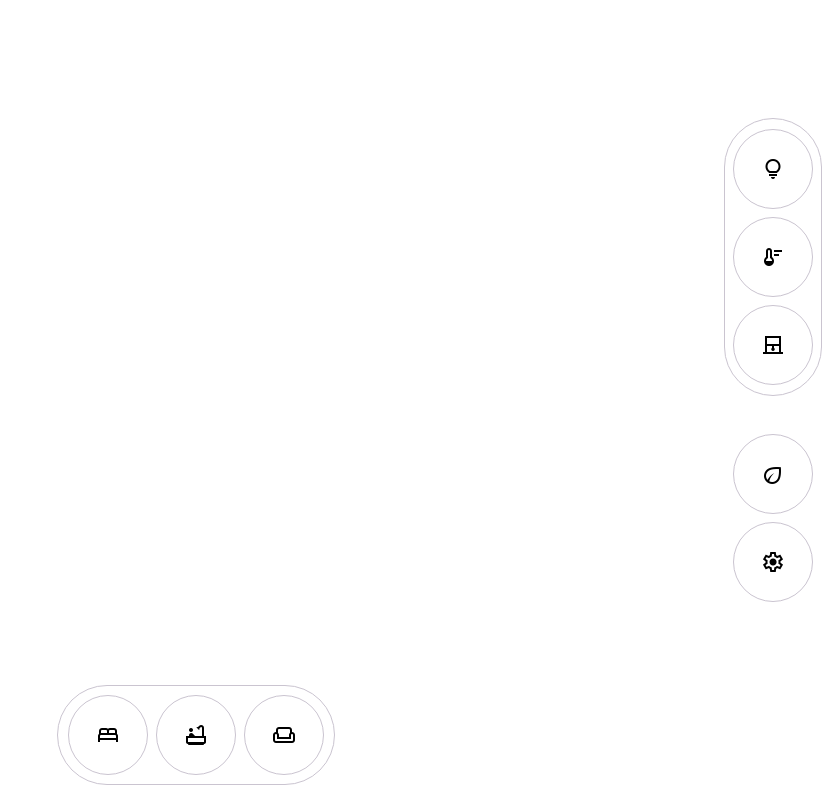
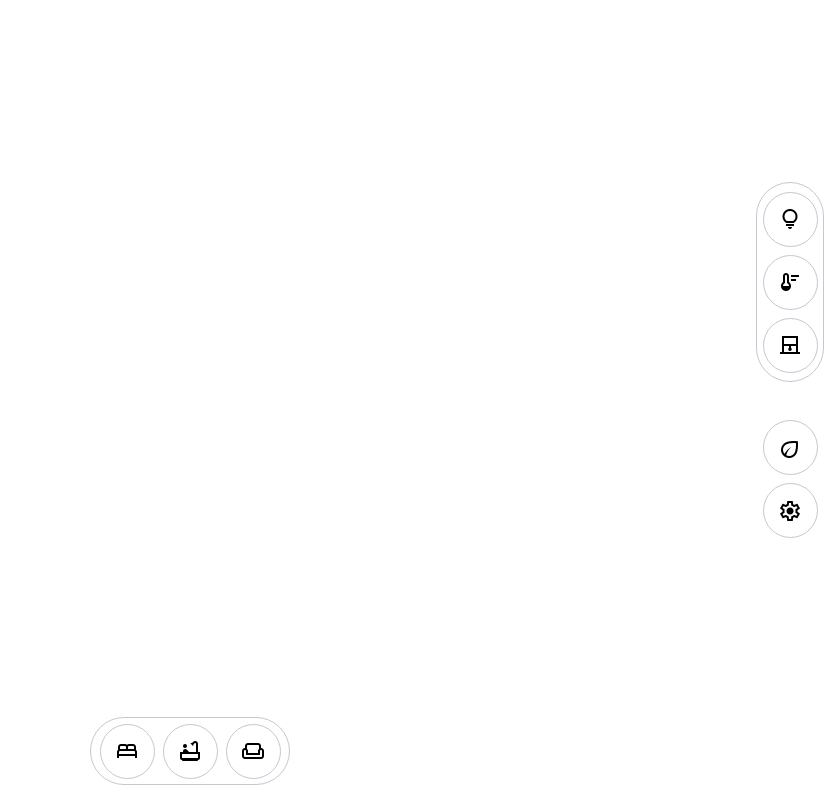
Before and after one commit to MocDenny/ARIS, a website: page client/index.html in a window 1280 px wide. Shown: the whole page, without its empty margins (450-1280 px from the left). Drawn offline with nearby package versions, Linux system fonts and the light colour scheme.

Commit message:
small nav agai

```diff
--- a/client/css/styles.css
+++ b/client/css/styles.css
@@ -44,6 +44,7 @@ body {
   font-size: 18px;
   background: #fff;
   color: #000;
+  cursor: none;
 }
 
 /* ── Device ────────────────────────────────────────────────── */
@@ -60,7 +61,7 @@ body {
   position: absolute;
   top: 0;
   left: 0;
-  right: 104px;
+  right: 80px;
   /* space for sidenav */
   bottom: 80px;
   /* space for roombar */
@@ -379,8 +380,7 @@ body {
   position: absolute;
   top: 0;
   right: 0;
-  /*width: 80px;*/
-  margin-right: 8px;
+  width: 80px;
   height: calc(100% - 80px);
   display: flex;
   flex-direction: column;
@@ -391,8 +391,8 @@ body {
 }
 
 .nav-item {
-  width: 80px;
-  height: 80px;
+  width: 55px;
+  height: 55px;
   border-radius: 50%;
   border: 0.5px solid #cac4d0;
   background: transparent;
@@ -411,13 +411,14 @@ body {
   display: flex;
   flex-direction: column;
   gap: 8px;
-  border-radius: 50px;
+  border-radius: 36px;
   border: 0.5px solid var(--Schemes-Outline-Variant, #cac4d0);
   background: var(--Schemes-On-Primary, #fff);
-  /*height: 200px;*/
+  width: 68px;
+  height: 200px;
   align-items: center;
   justify-content: center;
-  padding: 10px 8px;
+  padding: 8px;
 }
 
 .nav-pill-2 {
@@ -447,15 +448,14 @@ body {
 
 /* ── RoomBar ───────────────────────────────────────────────── */
 .room-bar {
-  border-radius: 50px;
+  border-radius: 36px;
   border: 0.5px solid var(--Schemes-Outline-Variant, #cac4d0);
   background: var(--Schemes-On-Primary, #fff);
   position: absolute;
-  /*width: 200px;*/
-  padding: 0px 10px;
-  height: 100px;/*68px;*/
+  width: 200px;
+  height: 68px;
   bottom: 15px;
-  left: calc(50% - 133px);
+  left: calc(50% - 100px);
   display: flex;
   align-items: center;
   justify-content: center;
@@ -464,8 +464,8 @@ body {
 }
 
 .room-item {
-  width: 80px;
-  height: 80px;
+  width: 55px;
+  height: 55px;
   border-radius: 50%;
   border: 0.5px solid #cac4d0;
   background: transparent;
```
